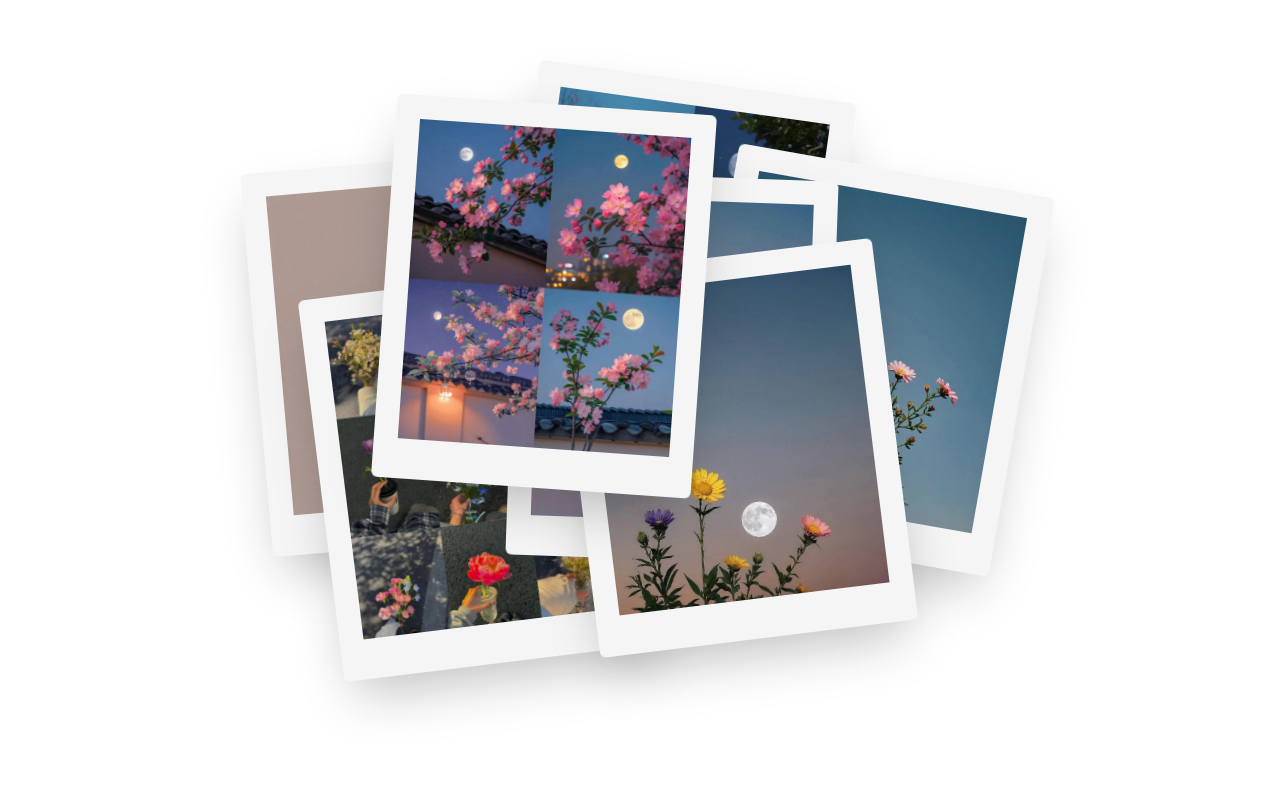
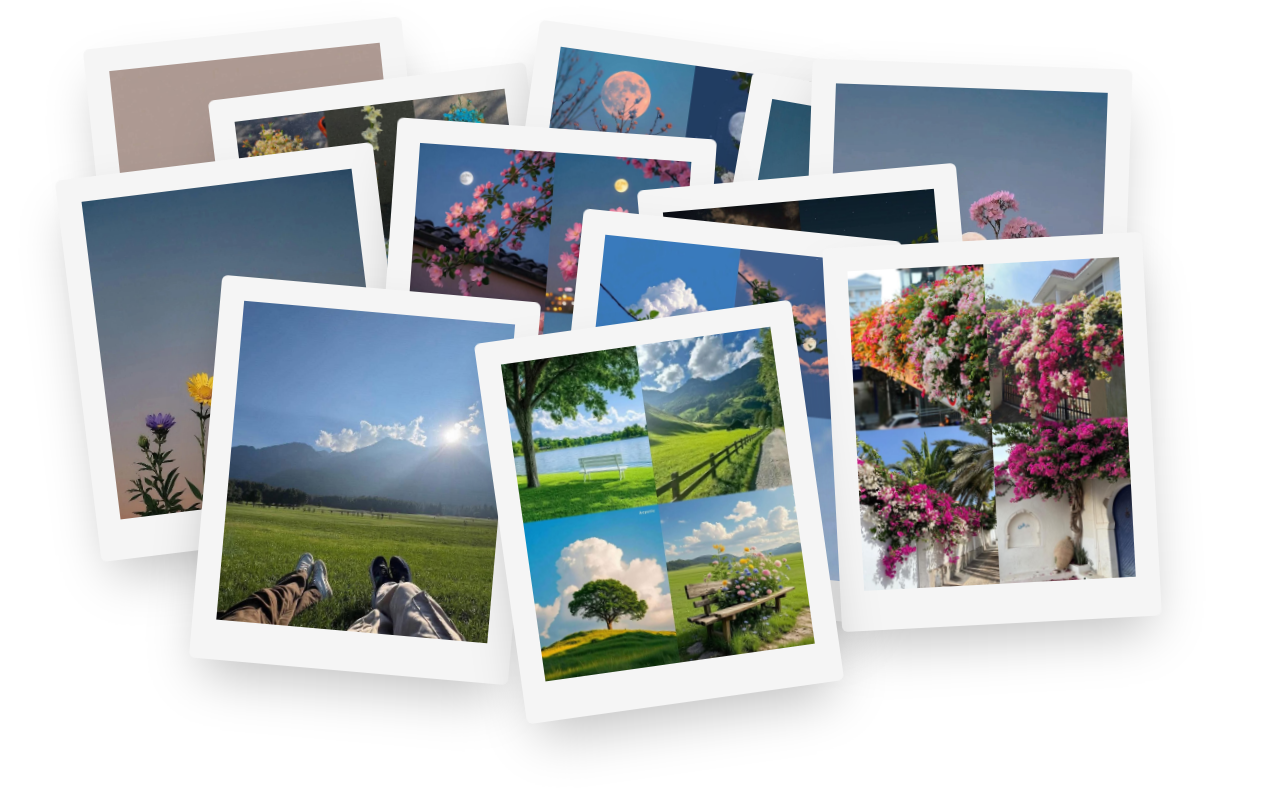
Before and after one commit to SharwanKunwar/Draggable, a React (Vite) app: page / in a window 1280 px wide. Shown: the top 790 px of the page. Built offline with nearby package versions, Linux system fonts and the light colour scheme.

Commit message:
updated with image

```diff
--- a/src/components/ui/DraggableCardDemo.jsx
+++ b/src/components/ui/DraggableCardDemo.jsx
@@ -5,56 +5,79 @@ export function DraggableCardDemo() {
   const items = [
     {
       title: "",
-      image:
-        "/img/g3.jpg",
-      className: "absolute top-40 left-[20%] rotate-[-5deg]",
+      image: "/img/g3.jpg",
+      className: "absolute top-8 left-[8%] rotate-[-6deg]",
     },
     {
       title: "",
-      image:
-        "/img/g1.jpg",
-      className: "absolute top-70 left-[25%] rotate-[-7deg]",
+      image: "/img/g1.jpg",
+      className: "absolute top-20 left-[18%] rotate-[-7deg]",
     },
     {
       title: "",
-      image:
-        "/img/g2.jpg",
-      className: "absolute top-20 left-[40%] rotate-[8deg]",
+      image: "/img/g2.jpg",
+      className: "absolute top-10 left-[40%] rotate-[8deg]",
     },
     {
       title: "",
-      image:
-        "/img/g4.jpg",
-      className: "absolute top-42 left-[55%] rotate-[10deg]",
+      image: "/img/g4.jpg",
+      className: "absolute top-24 left-[56%] rotate-[10deg]",
     },
     {
       title: "",
-      image:
-        "/img/g5.jpg",
-      className: "absolute top-44 right-[35%] rotate-[2deg]",
+      image: "/img/g5.jpg",
+      className: "absolute top-16 right-[12%] rotate-[2deg]",
     },
     {
       title: "",
-      image:
-        "/img/g6.jpg",
-      className: "absolute top-64 left-[45%] rotate-[-7deg]",
+      image: "/img/g6.jpg",
+      className: "absolute top-40 left-[6%] rotate-[-7deg]",
     },
     {
       title: "",
-      image:
-        "/img/g7.jpg",
-      className: "absolute top-26 left-[30%] rotate-[4deg]",
+      image: "/img/g7.jpg",
+      className: "absolute top-32 left-[30%] rotate-[4deg]",
+    },
+    {
+      title: "",
+      image: "/img/g8.jpg",
+      className: "absolute top-44 right-[24%] rotate-[-5deg]",
+    },
+    {
+      title: "",
+      image: "/img/g9.jpg",
+      className: "absolute top-56 left-[44%] rotate-[6deg]",
+    },
+    {
+      title: "",
+      image: "/img/g10.jpg",
+      className: "absolute top-60 right-[10%] rotate-[-3deg]",
+    },
+    {
+      title: "",
+      image: "/img/g11.jpg",
+      className: "absolute top-72 left-[16%] rotate-[5deg]",
+    },
+    {
+      title: "",
+      image: "/img/g12.jpg",
+      className: "absolute top-80 right-[36%] rotate-[-8deg]",
     },
   ];
   return (
     <DraggableCardContainer
       className="relative flex min-h-screen w-full items-center justify-center overflow-clip">
+      <img
+        src="/img/sha.jpg"
+        alt="Love message"
+        className="absolute left-1/2 top-[28%] h-36 w-36 -translate-x-1/2 rounded-full object-cover shadow-lg ring-4 ring-white/60 dark:ring-neutral-800"
+      />
       <p
         className="absolute top-1/2 mx-auto max-w-sm -translate-y-3/4 text-center text-2xl font-black text-neutral-400 md:text-4xl dark:text-neutral-800">
         Hey Beautiful Soul I love you 💌
       </p>
-      {items.map((item) => (
-        <DraggableCardBody className={item.className}>
+      {items.map((item, index) => (
+        <DraggableCardBody key={index} className={item.className}>
           <img
             src={item.image}
             alt={item.title}
```
